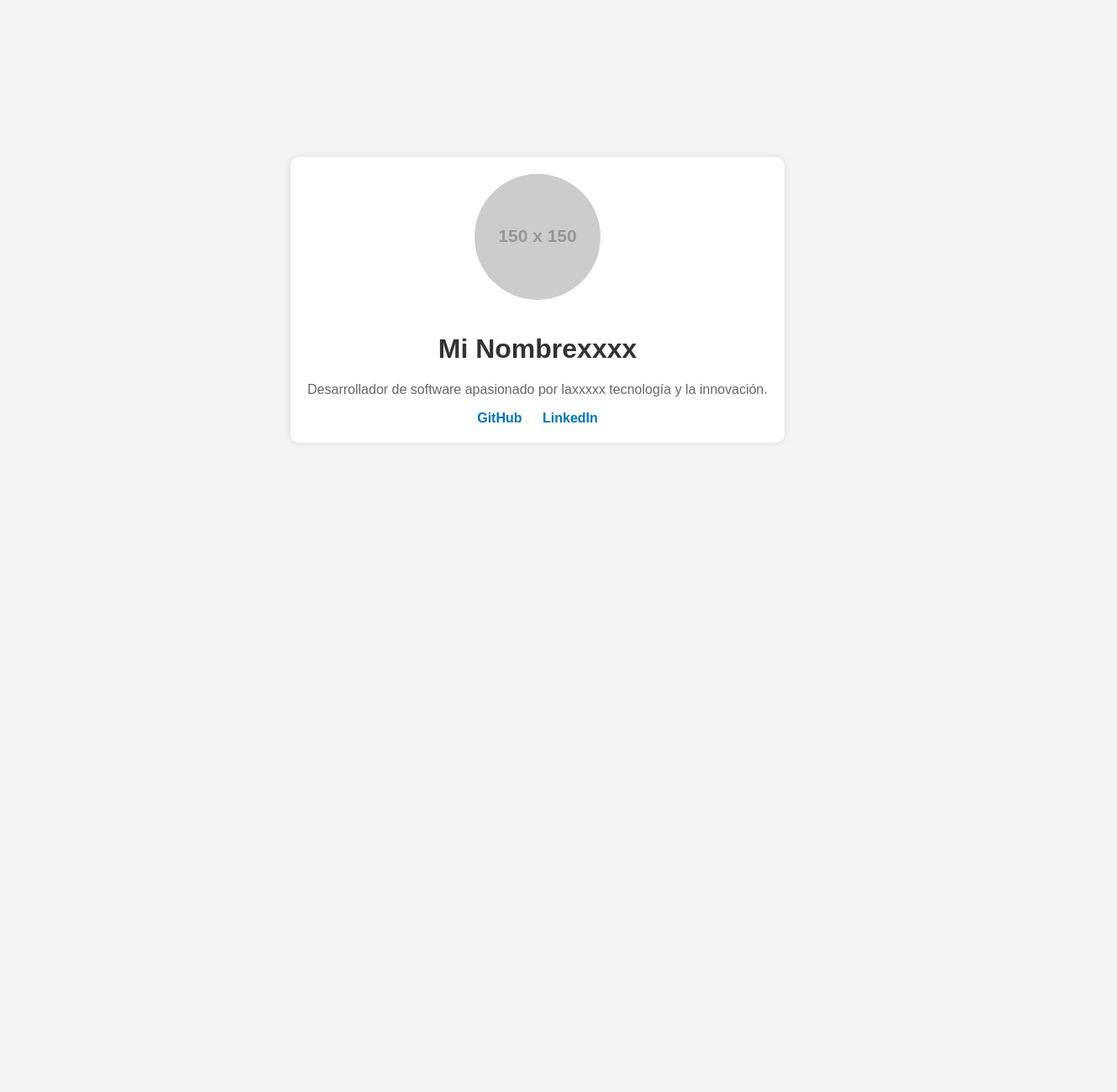
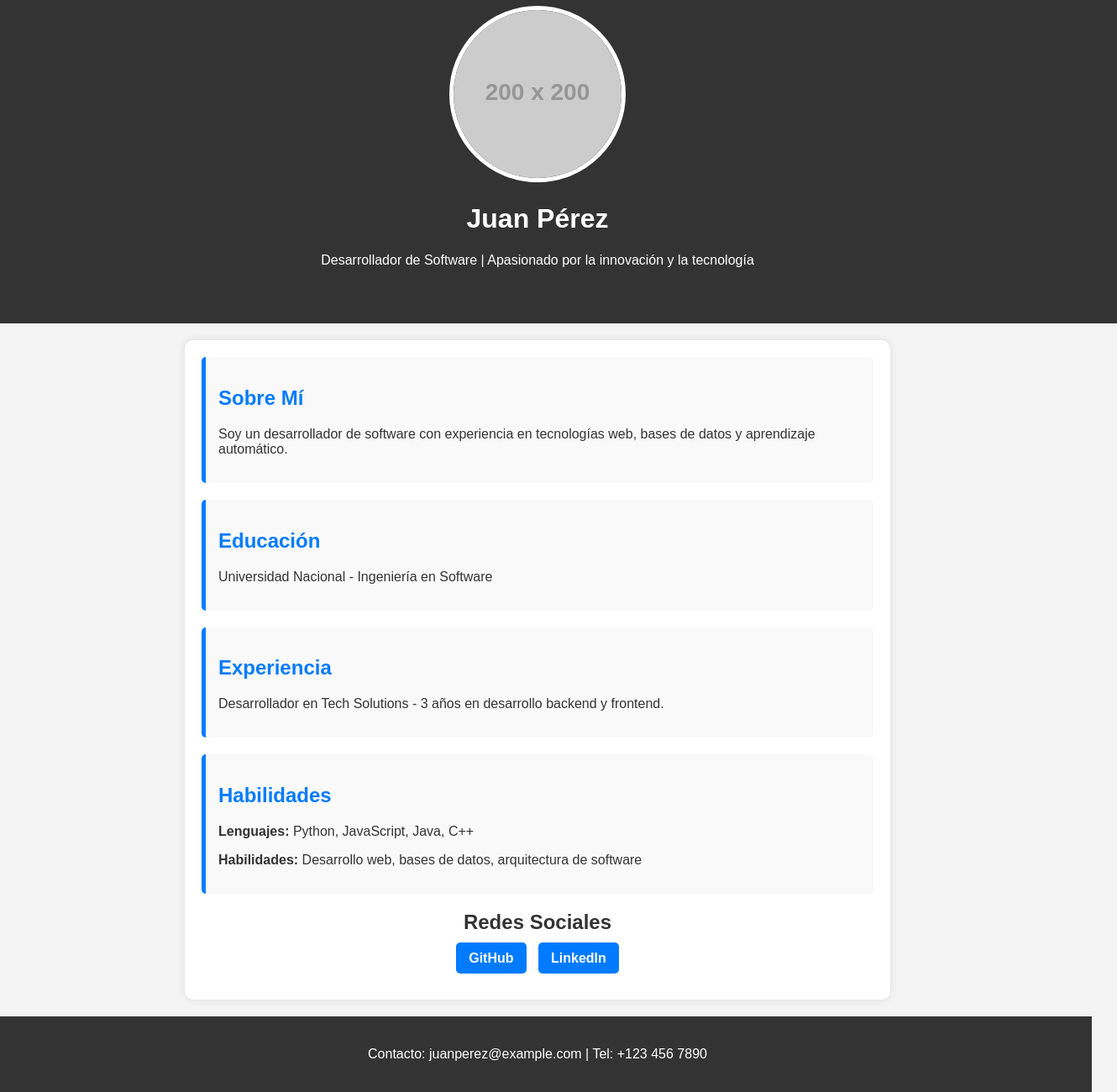
Before and after one commit to esteban25-u/index.html, a plain HTML site: page index.html in a window 1280 px wide. Shown: the part 43-1343 px from the top of the page at 84% size, 1330 px wide, since content can reach past the window. Before the commit the page ends 800 px from the top, so only its background shows below. Drawn offline with Linux system fonts and the light colour scheme; placeholder pictures from the web are drawn by us.

Commit message:
Update index.html
yyy

```diff
--- a/index.html
+++ b/index.html
@@ -3,53 +3,113 @@
 <head>
     <meta charset="UTF-8">
     <meta name="viewport" content="width=device-width, initial-scale=1.0">
-    <title>Mi Portafolio en GitHub</title>
+    <title>Mi Portafolio</title>
     <style>
         body {
             font-family: Arial, sans-serif;
             margin: 0;
             padding: 0;
+            background-color: #f4f4f4;
+            color: #333;
             display: flex;
-            justify-content: center;
+            flex-direction: column;
             align-items: center;
-            height: 100vh;
-            background-color: #f4f4f4;
+        }
+        .header {
+            background: #333;
+            color: #fff;
+            text-align: center;
+            padding: 50px;
+            width: 100%;
+        }
+        .header img {
+            width: 200px;
+            border-radius: 50%;
+            border: 5px solid #fff;
         }
         .container {
-            text-align: center;
-            background: white;
+            max-width: 800px;
+            width: 100%;
             padding: 20px;
+            background: #fff;
             border-radius: 10px;
             box-shadow: 0 0 10px rgba(0, 0, 0, 0.1);
+            margin: 20px;
         }
-        img {
-            width: 150px;
-            border-radius: 50%;
-            margin-bottom: 15px;
+        .section {
+            margin-bottom: 20px;
+            padding: 15px;
+            border-left: 5px solid #007bff;
+            background: #f9f9f9;
+            border-radius: 5px;
         }
-        h1 {
-            color: #333;
+        .section h2 {
+            color: #007bff;
         }
-        p {
-            color: #666;
+        .links {
+            text-align: center;
+            margin: 20px 0;
         }
         .links a {
             text-decoration: none;
-            color: #0073b1;
-            margin: 0 10px;
+            color: #fff;
+            background: #007bff;
+            padding: 10px 15px;
+            margin: 5px;
+            border-radius: 5px;
             font-weight: bold;
+            transition: background 0.3s;
+        }
+        .links a:hover {
+            background: #0056b3;
+        }
+        .footer {
+            text-align: center;
+            padding: 20px;
+            background: #333;
+            color: #fff;
+            width: 100%;
         }
     </style>
 </head>
 <body>
+    <div class="header">
+        <img src="https://via.placeholder.com/200" alt="Foto de Perfil">
+        <h1>Juan Pérez</h1>
+        <p>Desarrollador de Software | Apasionado por la innovación y la tecnología</p>
+    </div>
+
     <div class="container">
-        <img src="https://via.placeholder.com/150" alt="Mi Foto de Perfil">
-        <h1>Mi Nombrexxxx</h1>
-        <p>Desarrollador de software apasionado por laxxxxx tecnología y la innovación.</p>
+        <div class="section">
+            <h2>Sobre Mí</h2>
+            <p>Soy un desarrollador de software con experiencia en tecnologías web, bases de datos y aprendizaje automático.</p>
+        </div>
+
+        <div class="section">
+            <h2>Educación</h2>
+            <p>Universidad Nacional - Ingeniería en Software</p>
+        </div>
+
+        <div class="section">
+            <h2>Experiencia</h2>
+            <p>Desarrollador en Tech Solutions - 3 años en desarrollo backend y frontend.</p>
+        </div>
+
+        <div class="section">
+            <h2>Habilidades</h2>
+            <p><strong>Lenguajes:</strong> Python, JavaScript, Java, C++</p>
+            <p><strong>Habilidades:</strong> Desarrollo web, bases de datos, arquitectura de software</p>
+        </div>
+
         <div class="links">
+            <h2>Redes Sociales</h2>
             <a href="https://github.com/tuperfil" target="_blank">GitHub</a>
             <a href="https://linkedin.com/in/tuperfil" target="_blank">LinkedIn</a>
         </div>
     </div>
+
+    <div class="footer">
+        <p>Contacto: juanperez@example.com | Tel: +123 456 7890</p>
+    </div>
 </body>
 </html>
```
